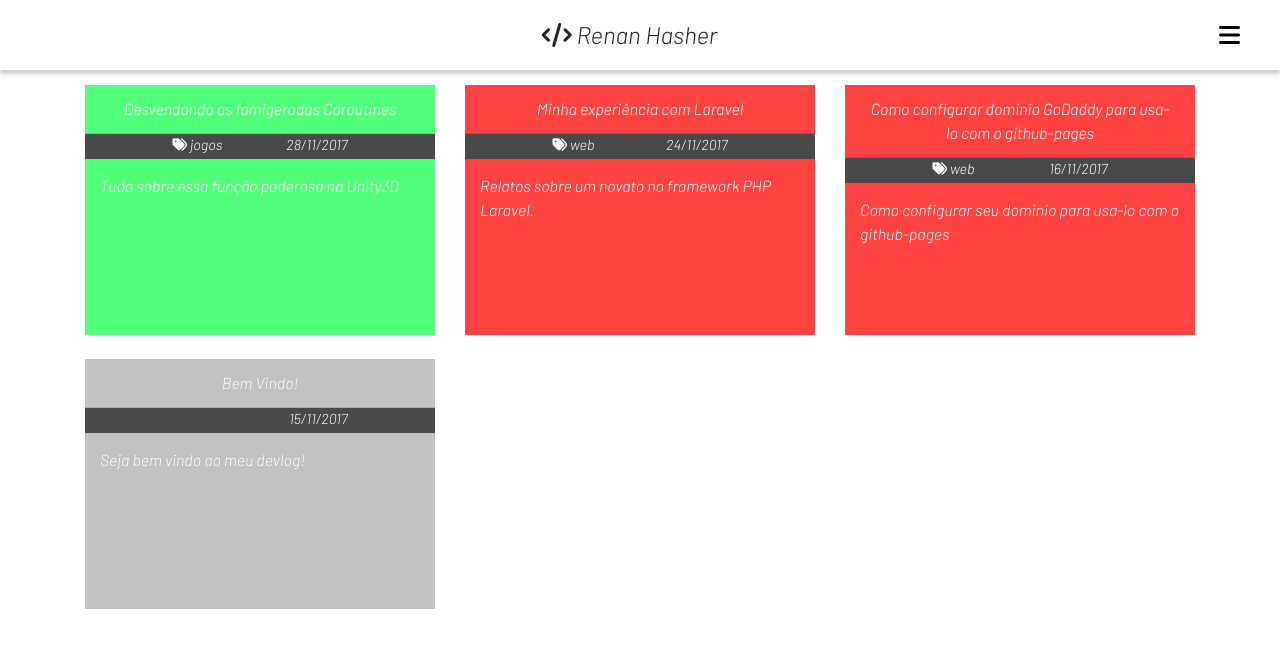
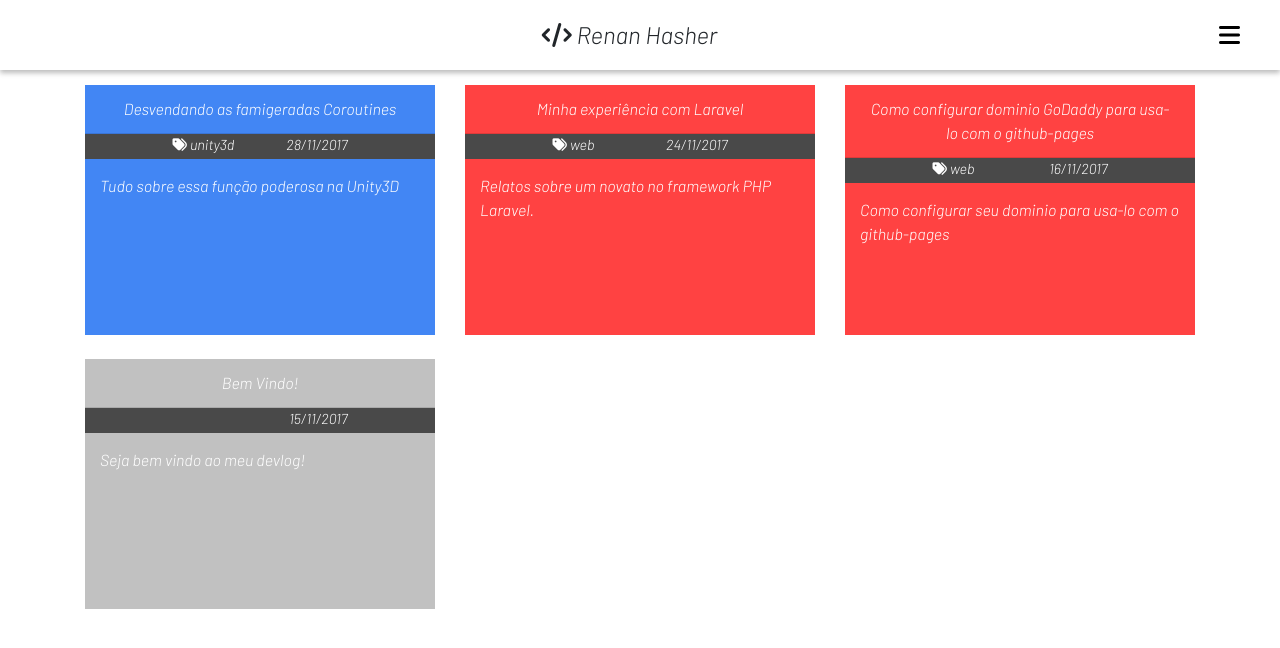
Before and after one commit to hasher-hasher/hasher-hasher.github.io, a Jekyll site: the page built from index.md, in a window 1280 px wide. Shown: the top 648 px of the page. Built offline with Jekyll 4.4.1, drawn with Linux system fonts in a browser that asks for light colours; nearby versions of some CDN libraries.

Commit message:
update colors and adding category

```diff
--- a/_layouts/home.html
+++ b/_layouts/home.html
@@ -10,6 +10,8 @@ layout: default
                 <div class="cards" style="background-color: #ff4242;">
             {% elsif post.categories[0] == "jogos" %}
                 <div class="cards" style="background-color: #51ff7a;">
+            {% elsif post.categories[0] == "unity3d" %}
+                <div class="cards" style="background-color: #4286f4;">
             {% else %}
                 <div class="cards" style="background-color: #c1c1c1">
             {% endif %}
@@ -18,6 +20,8 @@ layout: default
                     <div class="card-header text-center" style="background-color: #ff4242"><a class="link-style" href="{{ post.url }}">{{ post.title }}</a></div>
                 {% elsif post.categories[0] == "jogos" %}
                     <div class="card-header text-center" style="background-color: #51ff7a"><a class="link-style" href="{{ post.url }}">{{ post.title }}</a></div>
+                {% elsif post.categories[0] == "unity3d" %}
+                    <div class="card-header text-center" style="background-color: #4286f4"><a class="link-style" href="{{ post.url }}">{{ post.title }}</a></div>
                 {% else %}
                     <div class="card-header text-center" style="background-color: #c1c1c1;"><a class="link-style" href="{{ post.url }}">{{ post.title }}</a></div>
                 {% endif %}
@@ -29,6 +33,8 @@ layout: default
                     <div class="card-description text-left" style="background-color: #ff4242">{{ post.description}}</div>
                 {% elsif post.categories[0] == "jogos" %}
                     <div class="card-description text-left" style="background-color: #51ff7a">{{ post.description}}</div>
+                {% elsif post.categories[0] == "unity3d" %}
+                    <div class="card-description text-left" style="background-color: #4286f4">{{ post.description}}</div>
                 {% else %}
                     <div class="card-description text-left" style="background-color: #c1c1c1">{{ post.description}}</div>
                 {% endif %}
--- a/_layouts/post.html
+++ b/_layouts/post.html
@@ -6,6 +6,8 @@ layout: default
         <h2 class="post-title text-center" style="background-color: #ff4242">{{ page.title }}</h2>
     {% elsif page.categories[0] == "jogos" %}
         <h2 class="post-title text-center" style="background-color: #51ff7a">{{ page.title }}</h2>
+    {% elsif page.categories[0] == "unity3d" %}
+        <h2 class="post-title text-center" style="background-color: #4286f4">{{ page.title }}</h2>
     {% else %}
         <h2 class="post-title text-center" style="background-color: #c1c1c1">{{ page.title }}</h2>
     {% endif %}
--- a/_posts/2017-11-28-Desvendando as famigeradas Coroutines.md
+++ b/_posts/2017-11-28-Desvendando as famigeradas Coroutines.md
@@ -3,7 +3,7 @@ layout: post
 title: Desvendando as famigeradas Coroutines
 author: Renan Rocha
 description: Tudo sobre essa função poderosa na Unity3D
-categories: jogos
+categories: unity3d
 lang: pt-BR
 ---
 
```
Also changed, not shown: unity3d.html (added, +21 -0 lines).
